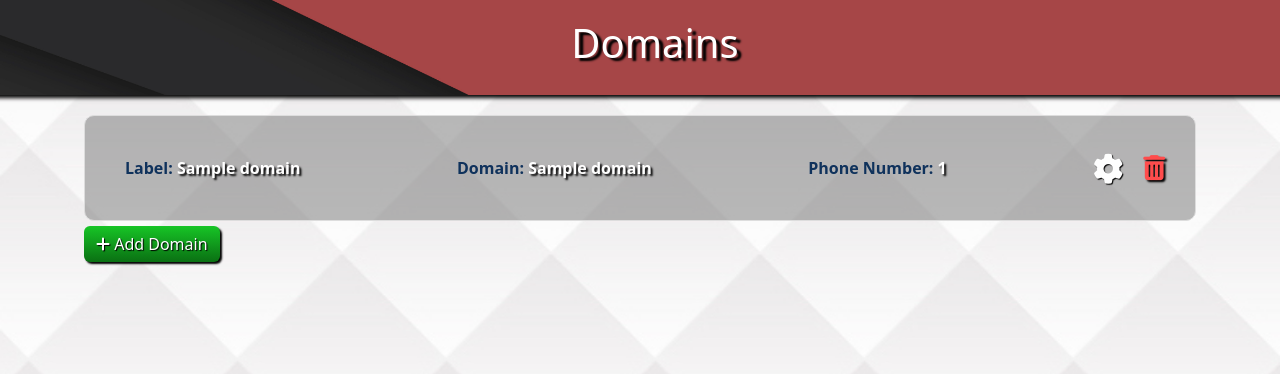
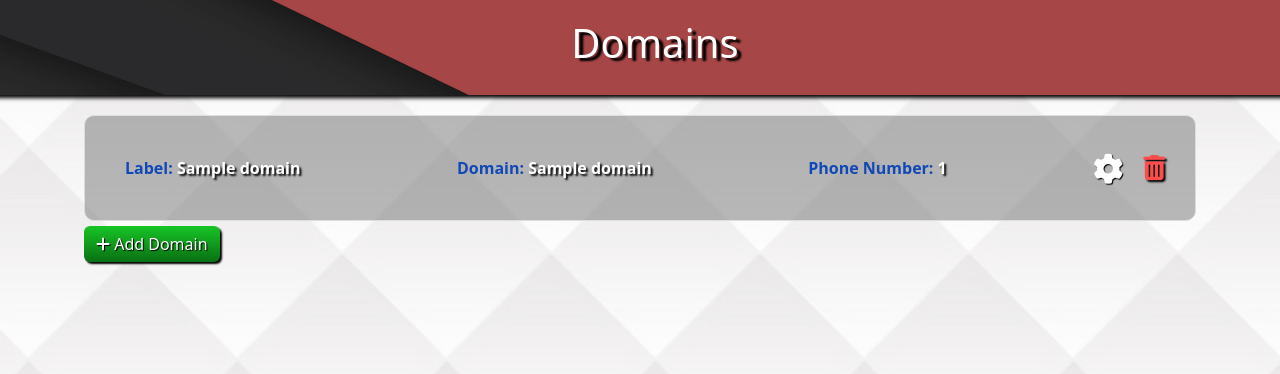
Before and after one commit to ahndawn/Exclusive-Lead-Server, a Flask app: template templates/domains.html in a window 1280 px wide. Shown: the part 46-420 px from the top of the page. Run offline with Flask 3, Linux system fonts and the light colour scheme; the template is opened without the code that fills it: most values are stand-ins (such as "Sample title", 1, 10 or a date in 2020); form fields are guessed from the names that the template uses; some libraries are stand-ins or nearby versions.

```diff
--- a/templates/domains.html
+++ b/templates/domains.html
@@ -8,13 +8,13 @@
   {% for domain in domains %}
   <li id="domainitem">
     <div class="domain-info">
-      <strong style="color:rgb(15, 50, 92); text-shadow: none">Label:</strong> {{ domain.label }}
+      <strong style="color:#1148b8; text-shadow: none">Label:</strong> {{ domain.label }}
     </div>
     <div class="domain-info">
-      <strong style="color:rgb(15, 50, 92); text-shadow: none">Domain:</strong> {{ domain.domain }}
+      <strong style="color:#1148b8; text-shadow: none">Domain:</strong> {{ domain.domain }}
     </div>
     <div class="domain-info">
-      <strong style="color:rgb(15, 50, 92); text-shadow: none">Phone Number:</strong> {{ domain.d_phone_number }}
+      <strong style="color:#1148b8; text-shadow: none">Phone Number:</strong> {{ domain.d_phone_number }}
     </div>
     <div>
     <div class="settings-delete-container">
```
